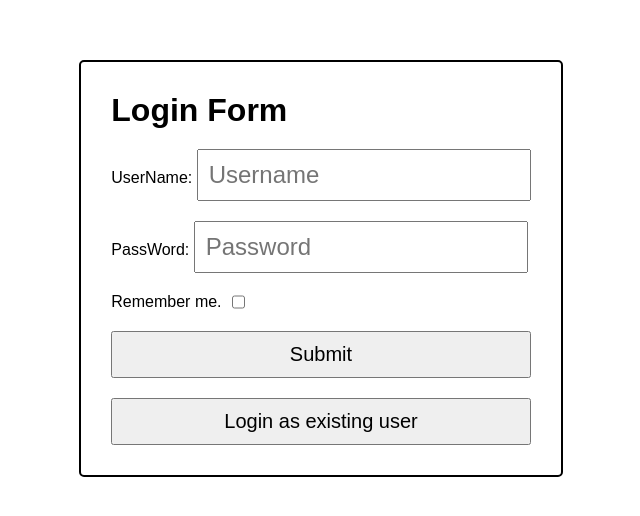
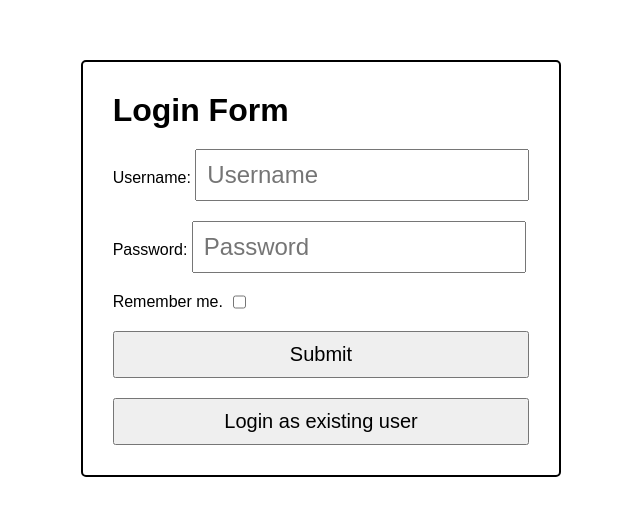
Before and after one commit to acciojob/remember-me-login-form-himaanshusingh, a website: page main.html in a window 1280 px wide. Shown: the part 132-648 px from the top of the page, without its empty margins (319-959 px from the left). Drawn offline with Linux system fonts and the light colour scheme.

Commit message:
created a submission

```diff
--- a/main.html
+++ b/main.html
@@ -8,11 +8,11 @@
     <form>
       <h1>Login Form</h1>
       <div class="username-block">
-        <label for="username">UserName: </label>
+        <label for="username">Username:</label>
         <input type="text" placeholder="Username" id="username" />
       </div>
       <div class="password-block">
-        <label for="password">PassWord: </label>
+        <label for="password">Password:</label>
         <input type="password" placeholder="Password" id="password" />
       </div>
       <div class="remember-me">
@@ -20,7 +20,7 @@
         <input type="checkbox" id="checkbox" />
       </div>
       <input class="btn" type="button" id="submit" value="Submit"></input>
-      <input class="btn" type="button" id="existing" value="Login as existing user"></input>
+      <button class="btn" id="existing">Login as existing user</input>
     </form>
     <script type="text/javascript" src="./script.js"></script>
   </body>
```
